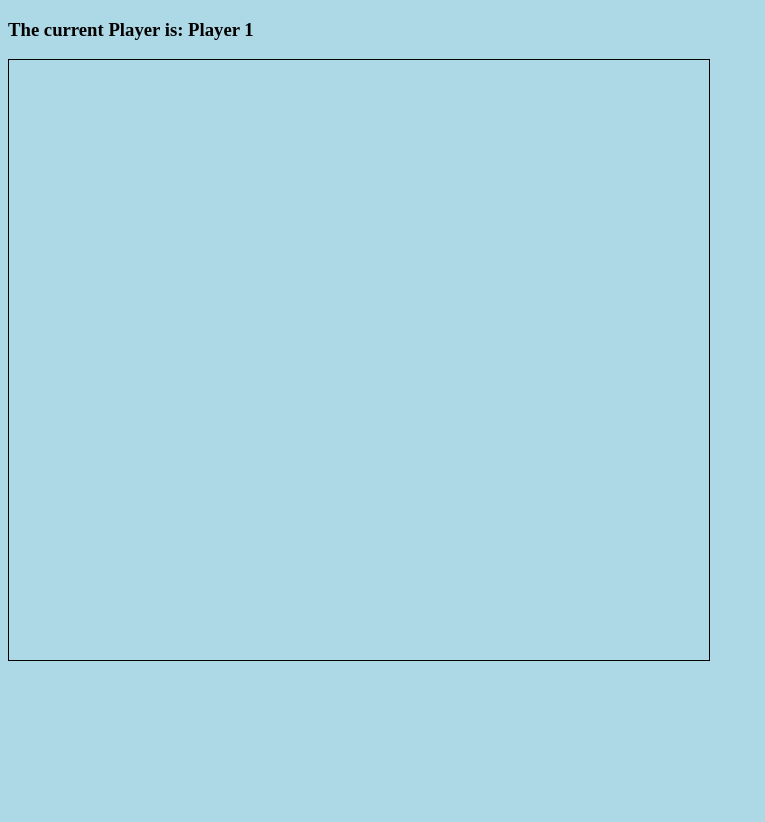
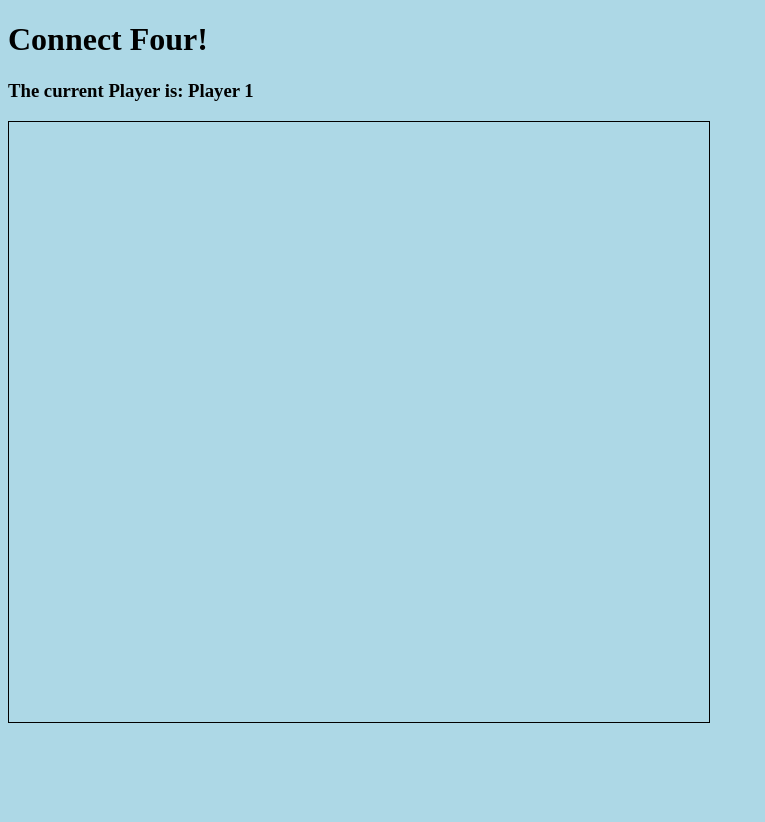
Before and after one commit to SourceRemedy/Connect-4, a plain HTML site: page index.html in a window 1280 px wide. Shown: the whole page, without its empty margins (0-765 px from the left). Before the commit the page ends 800 px from the top, so only its background shows below. Drawn offline with Linux system fonts and the light colour scheme.

Commit message:
Add files via upload

```diff
--- a/index.html
+++ b/index.html
@@ -9,6 +9,7 @@
 </head>
 
 <body>
+  <h1>Connect Four!</h1>
   <h3>The current Player is: Player <span id="current-player">1</span></h3>
   <h3 id ="result"> </h3>
   <div class=grid>
```
